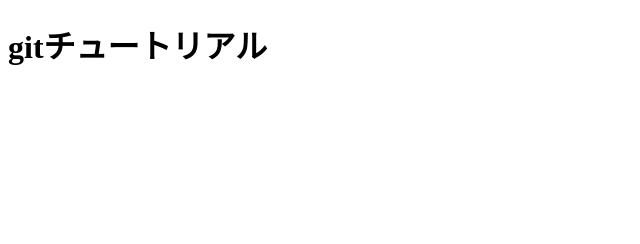
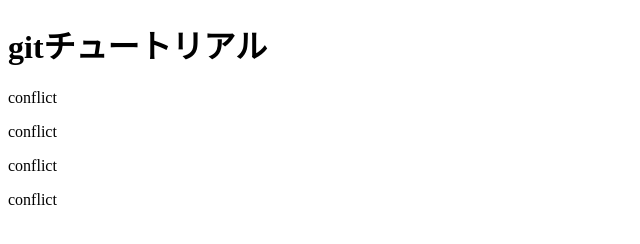
Before and after one commit to hinakazu/git_tutorial, a plain HTML site: page index.html in a window 1280 px wide. Shown: the whole page, without its empty margins (0-640 px from the left). Drawn offline with Linux system fonts and the light colour scheme.

Commit message:
conflictを追記

```diff
--- a/index.html
+++ b/index.html
@@ -8,5 +8,9 @@
   </head>
   <body>
     <h1>gitチュートリアル</h1>
+    <p>conflict</p>
+    <p>conflict</p>
+    <p>conflict</p>
+    <p>conflict</p>
   </body>
 </html>
```
